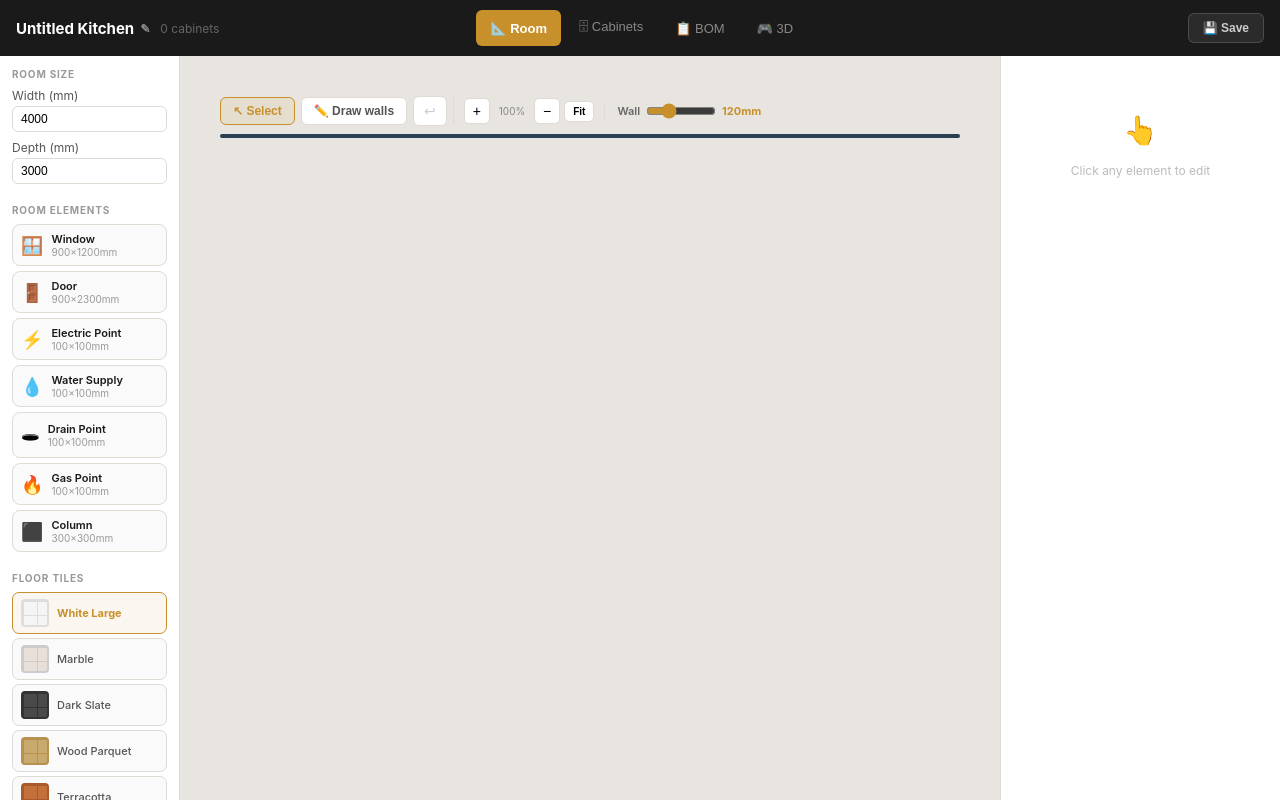
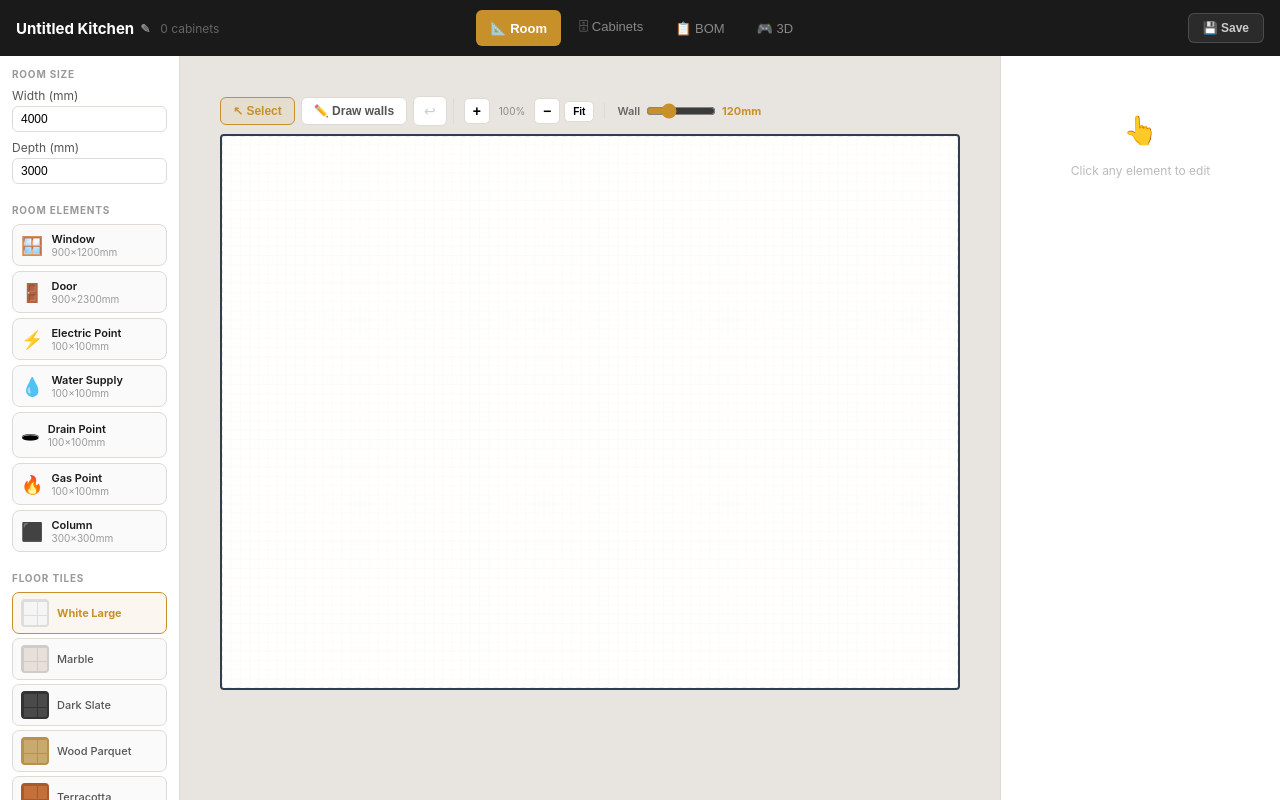
Before and after one commit to abuhmaidahmad/woodcalc, a React (Vite) app in the folder woodcalc_frontend/: page /kitchen-planner in a window 1280 px wide. Built offline with nearby package versions, Linux system fonts and the light colour scheme; sample sign-in values are in the browser's storage.

Commit message:
zoom pan canvas fixed wall snapping

```diff
--- a/woodcalc_frontend/src/features/kitchen_planner/RoomCanvas.jsx
+++ b/woodcalc_frontend/src/features/kitchen_planner/RoomCanvas.jsx
@@ -167,15 +167,15 @@ export default function RoomCanvas({
   const [wallSnapPreview, setWallSnapPreview] = useState(null)
   const [flipWinding, setFlipWinding] = useState(1)
 
-  // ─── Zoom & Pan state ───────────────────────────────────────────────────────
-  const [zoom, setZoom] = useState(1)
-  const [pan, setPan] = useState({ x: 0, y: 0 })
-  const [isPanning, setIsPanning] = useState(false)
-  const panStart = useRef(null)
-  const panOrigin = useRef(null)
+  // Zoom & Pan — stored as SVG viewBox values
+  const [vx, setVx] = useState(0)        // viewBox x
+  const [vy, setVy] = useState(0)        // viewBox y
+  const [vw, setVw] = useState(null)     // viewBox width (null = fit)
+  const [vh, setVh] = useState(null)     // viewBox height (null = fit)
+  const isPanningRef = useRef(false)
+  const panLastRef = useRef(null)
 
   const wallClickedRef = useRef(false)
-  const containerRef = useRef(null)
   const svgRef = useRef(null)
 
   useEffect(() => { if (hideToolbar) setMode('select') }, [hideToolbar])
@@ -185,68 +185,55 @@ export default function RoomCanvas({
   const wallPx = wallThickness * scale
   const winding = getWindingDirection(walls) * flipWinding
 
-  // ─── Convert screen coords → SVG coords (accounting for zoom/pan) ──────────
+  // Current viewBox dimensions — default to full canvas
+  const cvw = vw ?? W
+  const cvh = vh ?? H
+  const zoom = W / cvw  // zoom level relative to fit
+
+  // Convert screen coords to SVG coords using current viewBox
   const getSVGPos = useCallback((e) => {
-    const rect = containerRef.current.getBoundingClientRect()
-    const screenX = e.clientX - rect.left
-    const screenY = e.clientY - rect.top
-    // Reverse the transform: screen = pan + svgCoord * zoom * (containerSize/W or H)
-    const scaleX = rect.width / W
-    const scaleY = rect.height / H
-    const uniformScale = Math.min(scaleX, scaleY)
-    const offsetX = (rect.width - W * uniformScale) / 2
-    const offsetY = (rect.height - H * uniformScale) / 2
-    const svgX = (screenX - pan.x - offsetX) / (uniformScale * zoom)
-    const svgY = (screenY - pan.y - offsetY) / (uniformScale * zoom)
-    return { x: svgX, y: svgY }
-  }, [W, H, zoom, pan])
+    const svg = svgRef.current
+    if (!svg) return { x: 0, y: 0 }
+    const rect = svg.getBoundingClientRect()
+    const scaleX = cvw / rect.width
+    const scaleY = cvh / rect.height
+    return {
+      x: (e.clientX - rect.left) * scaleX + vx,
+      y: (e.clientY - rect.top) * scaleY + vy,
+    }
+  }, [cvw, cvh, vx, vy])
 
-  // ─── Zoom with mouse wheel ──────────────────────────────────────────────────
+  // Zoom toward a point in screen coords
+  const zoomAt = useCallback((screenX, screenY, factor) => {
+    const svg = svgRef.current
+    if (!svg) return
+    const rect = svg.getBoundingClientRect()
+    const scaleX = cvw / rect.width
+    const scaleY = cvh / rect.height
+    const svgX = (screenX - rect.left) * scaleX + vx
+    const svgY = (screenY - rect.top) * scaleY + vy
+    const newVw = Math.min(Math.max(cvw * factor, 50), W * 10)
+    const newVh = Math.min(Math.max(cvh * factor, 50), H * 10)
+    // Keep svgX/svgY under the mouse
+    setVx(svgX - (screenX - rect.left) * (newVw / rect.width))
+    setVy(svgY - (screenY - rect.top) * (newVh / rect.height))
+    setVw(newVw)
+    setVh(newVh)
+  }, [cvw, cvh, vx, vy, W, H])
+
+  // Mouse wheel zoom
   const handleWheel = useCallback((e) => {
     e.preventDefault()
-    const rect = containerRef.current.getBoundingClientRect()
-    const mouseX = e.clientX - rect.left
-    const mouseY = e.clientY - rect.top
-    const delta = e.deltaY > 0 ? 0.85 : 1.18
-    const newZoom = Math.min(Math.max(zoom * delta, 0.1), 10)
-    // Zoom toward mouse position
-    const zoomRatio = newZoom / zoom
-    setPan(p => ({
-      x: mouseX - zoomRatio * (mouseX - p.x),
-      y: mouseY - zoomRatio * (mouseY - p.y),
-    }))
-    setZoom(newZoom)
-  }, [zoom])
+    const factor = e.deltaY > 0 ? 1.18 : 0.85
+    zoomAt(e.clientX, e.clientY, factor)
+  }, [zoomAt])
 
   useEffect(() => {
-    const el = containerRef.current
+    const el = svgRef.current
     if (!el) return
     el.addEventListener('wheel', handleWheel, { passive: false })
     return () => el.removeEventListener('wheel', handleWheel)
   }, [handleWheel])
-
-  // ─── Pan with middle mouse or space+drag ───────────────────────────────────
-  const handleContainerMouseDown = useCallback((e) => {
-    if (e.button === 1 || (e.button === 0 && e.altKey)) {
-      e.preventDefault()
-      setIsPanning(true)
-      panStart.current = { x: e.clientX, y: e.clientY }
-      panOrigin.current = { ...pan }
-    }
-  }, [pan])
-
-  const handleContainerMouseMove = useCallback((e) => {
-    if (isPanning && panStart.current) {
-      const dx = e.clientX - panStart.current.x
-      const dy = e.clientY - panStart.current.y
-      setPan({ x: panOrigin.current.x + dx, y: panOrigin.current.y + dy })
-    }
-  }, [isPanning])
-
-  const handleContainerMouseUp = useCallback(() => {
-    setIsPanning(false)
-    panStart.current = null
-  }, [])
 
   const pushHistory = useCallback((newWalls) => {
     setHistory(h => [...h.slice(-20), newWalls])
@@ -262,11 +249,11 @@ export default function RoomCanvas({
     })
   }, [setWalls])
 
+  const snapThreshold = ENDPOINT_SNAP_DIST * 2 / zoom
+
   const getPreviewEnd = useCallback(() => {
     if (!startPoint || !mousePos) return null
-    // Increase snap threshold when zoomed out
-    const snapThresh = ENDPOINT_SNAP_DIST * 2 / zoom
-    const snapPt = findNearestEndpoint(mousePos.x, mousePos.y, walls, -1, snapThresh)
+    const snapPt = findNearestEndpoint(mousePos.x, mousePos.y, walls, -1, snapThreshold)
     if (snapPt && !lockedLength && !lockedAngle) {
       const len = ptDist(startPoint.x, startPoint.y, snapPt.x, snapPt.y)
       const halfT = (wallThickness * scale) / 2
@@ -287,7 +274,7 @@ export default function RoomCanvas({
     }
     const halfT = (wallThickness * scale) / 2
     return { x: startPoint.x + length * Math.cos(angle), y: startPoint.y + length * Math.sin(angle), innerLenMm: Math.max(0, Math.round((length - halfT * 2) / scale)), angleDeg: Math.round(radToDeg(angle)), snapped: false }
-  }, [startPoint, mousePos, walls, lockedLength, lockedAngle, wallThickness, scale, zoom])
+  }, [startPoint, mousePos, walls, lockedLength, lockedAngle, wallThickness, scale, snapThreshold])
 
   useEffect(() => {
     if (mode !== 'draw') return
@@ -347,15 +334,14 @@ export default function RoomCanvas({
   }, [mode, selected, selectedType, selectedWall, walls, pushHistory, undo, setCabinets, setElements])
 
   const handleCanvasClick = useCallback((e) => {
-    if (isPanning) return
+    if (isPanningRef.current) return
     if (wallClickedRef.current) { wallClickedRef.current = false; return }
     if (e.target !== svgRef.current && e.target.tagName !== 'svg') return
     if (mode === 'select') {
       setSelectedWall(null); setSelected(null); setSelectedType(null); return
     }
     const pos = getSVGPos(e)
-    const snapThresh = ENDPOINT_SNAP_DIST * 2 / zoom
-    const snapPt = findNearestEndpoint(pos.x, pos.y, walls, -1, snapThresh)
+    const snapPt = findNearestEndpoint(pos.x, pos.y, walls, -1, snapThreshold)
     const finalPos = snapPt || pos
     if (!startPoint) { setStartPoint(finalPos); return }
     const end = getPreviewEnd()
@@ -364,29 +350,47 @@ export default function RoomCanvas({
       setStartPoint({ x: end.x, y: end.y })
       setLockedLength(null); setLockedAngle(null); setInputVal(''); setInputMode(null)
     }
-  }, [mode, startPoint, getPreviewEnd, getSVGPos, walls, pushHistory, setSelected, setSelectedType, isPanning, zoom])
+  }, [mode, startPoint, getPreviewEnd, getSVGPos, walls, pushHistory, setSelected, setSelectedType, snapThreshold])
+
+  const handleMouseDown = useCallback((e) => {
+    // Middle mouse or Alt+left = pan
+    if (e.button === 1 || (e.button === 0 && e.altKey)) {
+      e.preventDefault()
+      isPanningRef.current = true
+      panLastRef.current = getSVGPos(e)
+    }
+  }, [getSVGPos])
 
   const handleMouseMove = useCallback((e) => {
-    if (isPanning) return
     const pos = getSVGPos(e)
+
+    // Pan
+    if (isPanningRef.current && panLastRef.current) {
+      const dx = pos.x - panLastRef.current.x
+      const dy = pos.y - panLastRef.current.y
+      setVx(v => v - dx)
+      setVy(v => v - dy)
+      // Don't update panLastRef since viewBox changed
+      return
+    }
+
     const rawX = pos.x, rawY = pos.y
     setMousePos({ x: rawX, y: rawY })
-    const snapThresh = ENDPOINT_SNAP_DIST * 2 / zoom
-    if (mode === 'draw' && startPoint) setEndpointSnap(findNearestEndpoint(rawX, rawY, walls, -1, snapThresh))
+    if (mode === 'draw' && startPoint) setEndpointSnap(findNearestEndpoint(rawX, rawY, walls, -1, snapThreshold))
     if (!dragging) return
 
     if (dragging.type === 'wall') {
       const dx = rawX - dragStart.x, dy = rawY - dragStart.y
       const orig = dragging.origWall
       const nx1 = orig.x1 + dx, ny1 = orig.y1 + dy, nx2 = orig.x2 + dx, ny2 = orig.y2 + dy
-      const s1 = findNearestEndpoint(nx1, ny1, walls, dragging.index, snapThresh)
-      const s2 = findNearestEndpoint(nx2, ny2, walls, dragging.index, snapThresh)
+      const s1 = findNearestEndpoint(nx1, ny1, walls, dragging.index, snapThreshold)
+      const s2 = findNearestEndpoint(nx2, ny2, walls, dragging.index, snapThreshold)
       let fx1 = nx1, fy1 = ny1, fx2 = nx2, fy2 = ny2
       if (s1) { fx2 += s1.x - nx1; fy2 += s1.y - ny1; fx1 = s1.x; fy1 = s1.y }
       else if (s2) { fx1 += s2.x - nx2; fy1 += s2.y - ny2; fx2 = s2.x; fy2 = s2.y }
       setWalls(p => p.map((w, i) => i === dragging.index ? { x1: fx1, y1: fy1, x2: fx2, y2: fy2 } : w))
     } else if (dragging.type === 'endpoint') {
-      const snapPt = findNearestEndpoint(rawX, rawY, walls, dragging.wallIndex, snapThresh)
+      const snapPt = findNearestEndpoint(rawX, rawY, walls, dragging.wallIndex, snapThreshold)
       const fx = snapPt ? snapPt.x : rawX, fy = snapPt ? snapPt.y : rawY
       setWalls(p => p.map((w, i) => i !== dragging.wallIndex ? w : dragging.ep === 0 ? { ...w, x1: fx, y1: fy } : { ...w, x2: fx, y2: fy }))
     } else if (dragging.type === 'element') {
@@ -462,9 +466,11 @@ export default function RoomCanvas({
       if (!snappedY) finalY = Math.round(rawCabY / (GRID * scale)) * (GRID * scale)
       setCabinets(p => p.map(c => c.id === dragging.id ? { ...c, x: Math.max(0, finalX / scale), y: Math.max(0, finalY / scale) } : c))
     }
-  }, [dragging, dragStart, dragCorner, mode, startPoint, walls, wallThickness, scale, W, H, elements, cabinets, setWalls, setCabinets, setElements, isPanning, zoom, getSVGPos])
+  }, [dragging, dragStart, dragCorner, mode, startPoint, walls, wallThickness, scale, elements, cabinets, setWalls, setCabinets, setElements, getSVGPos, snapThreshold, zoom])
 
   const handleMouseUp = useCallback(() => {
+    isPanningRef.current = false
+    panLastRef.current = null
     if (dragging && (dragging.type === 'wall' || dragging.type === 'endpoint')) setHistory(h => [...h.slice(-20), walls])
     setDragging(null); setDragStart(null); setDragCorner(null); setWallSnapPreview(null)
   }, [dragging, walls])
@@ -507,6 +513,8 @@ export default function RoomCanvas({
     setEditingWall(null); setEditingLenVal(null)
   }, [editingWall, editingLenVal, walls, wallThickness, scale, pushHistory])
 
+  const fitView = () => { setVx(0); setVy(0); setVw(null); setVh(null) }
+
   const gridLines = []
   if (showGrid) {
     for (let x = 0; x <= W; x += GRID * scale) {
@@ -518,9 +526,7 @@ export default function RoomCanvas({
   }
 
   const previewEnd = getPreviewEnd()
-
-  // ─── Compute SVG transform for zoom/pan ────────────────────────────────────
-  const svgTransform = `translate(${pan.x}px, ${pan.y}px) scale(${zoom})`
+  const viewBox = `${vx} ${vy} ${cvw} ${cvh}`
 
   return (
     <div style={{ flex: 1, display: 'flex', flexDirection: 'column', minHeight: 0 }}>
@@ -546,10 +552,10 @@ export default function RoomCanvas({
           )}
           {/* Zoom controls */}
           <div style={{ display: 'flex', alignItems: 'center', gap: 4, borderLeft: '1px solid #E0DAD4', paddingLeft: 10 }}>
-            <button onClick={() => setZoom(z => Math.min(z * 1.3, 10))} style={{ padding: '4px 8px', borderRadius: 5, border: '1px solid #E0DAD4', background: '#fff', cursor: 'pointer', fontSize: 14 }}>+</button>
+            <button onClick={() => zoomAt(W/2, H/2, 0.77)} style={{ padding: '4px 8px', borderRadius: 5, border: '1px solid #E0DAD4', background: '#fff', cursor: 'pointer', fontSize: 14, fontWeight: 700 }}>+</button>
             <span style={{ fontSize: 10, color: '#888', minWidth: 36, textAlign: 'center' }}>{Math.round(zoom * 100)}%</span>
-            <button onClick={() => setZoom(z => Math.max(z * 0.77, 0.1))} style={{ padding: '4px 8px', borderRadius: 5, border: '1px solid #E0DAD4', background: '#fff', cursor: 'pointer', fontSize: 14 }}>−</button>
-            <button onClick={() => { setZoom(1); setPan({ x: 0, y: 0 }) }} style={{ padding: '4px 8px', borderRadius: 5, border: '1px solid #E0DAD4', background: '#fff', cursor: 'pointer', fontSize: 10, fontWeight: 600 }}>Fit</button>
+            <button onClick={() => zoomAt(W/2, H/2, 1.3)} style={{ padding: '4px 8px', borderRadius: 5, border: '1px solid #E0DAD4', background: '#fff', cursor: 'pointer', fontSize: 14, fontWeight: 700 }}>−</button>
+            <button onClick={fitView} style={{ padding: '4px 8px', borderRadius: 5, border: '1px solid #E0DAD4', background: '#fff', cursor: 'pointer', fontSize: 10, fontWeight: 600 }}>Fit</button>
           </div>
           {mode === 'draw' && startPoint && (
             <span style={{ fontSize: 11, color: '#555', background: '#f8f8f8', padding: '4px 10px', borderRadius: 6, border: '1px solid #eee' }}>
@@ -558,7 +564,7 @@ export default function RoomCanvas({
                : <>Type length · Tab angle · Enter · Esc cancel · Alt+drag to pan</>}
             </span>
           )}
-          {mode === 'draw' && !startPoint && <span style={{ fontSize: 11, color: '#888' }}>Click to place first point · Scroll to zoom · Alt+drag to pan</span>}
+          {mode === 'draw' && !startPoint && <span style={{ fontSize: 11, color: '#888' }}>Click to place · Scroll to zoom · Alt+drag to pan</span>}
           {mode === 'select' && selectedWall !== null && (
             <button onClick={() => { pushHistory(walls.filter((_, i) => i !== selectedWall)); setSelectedWall(null) }}
               style={{ padding: '6px 12px', borderRadius: 6, border: '1.5px solid #FECACA', background: '#FEF2F2', color: '#E74C3C', fontSize: 12, fontWeight: 600, cursor: 'pointer' }}>
@@ -605,27 +611,19 @@ export default function RoomCanvas({
           )}
         </div>
       )}
-
-      {/* Canvas container with zoom/pan */}
-      <div
-        ref={containerRef}
-        style={{ flex: 1, minHeight: 0, overflow: 'hidden', position: 'relative', background: '#E8E4DF', borderRadius: 4, border: '2px solid #2c3e50', cursor: isPanning ? 'grabbing' : mode === 'draw' ? 'crosshair' : 'default' }}
-        onMouseDown={handleContainerMouseDown}
-        onMouseMove={handleContainerMouseMove}
-        onMouseUp={handleContainerMouseUp}
-        onMouseLeave={handleContainerMouseUp}
-      >
-        <div style={{ position: 'absolute', inset: 0, display: 'flex', alignItems: 'center', justifyContent: 'center', pointerEvents: 'none' }}>
-          <div style={{ transform: svgTransform, transformOrigin: '0 0', pointerEvents: 'auto' }}>
+      <div style={{ flex: 1, minHeight: 0 }}>
         <svg
           ref={svgRef}
-              width={W}
-              height={H}
-              viewBox={`0 0 ${W} ${H}`}
-              style={{ background: '#fff', display: 'block' }}
+          width="100%"
+          height="100%"
+          viewBox={viewBox}
+          preserveAspectRatio="xMidYMid meet"
+          style={{ background: '#fff', border: '2px solid #2c3e50', borderRadius: 4, cursor: isPanningRef.current ? 'grabbing' : mode === 'draw' ? 'crosshair' : 'default', display: 'block' }}
           onClick={handleCanvasClick}
+          onMouseDown={handleMouseDown}
           onMouseMove={handleMouseMove}
           onMouseUp={handleMouseUp}
+          onMouseLeave={handleMouseUp}
         >
           {gridLines}
           <rect x={0} y={0} width={W} height={H} fill="none" stroke="#ddd" strokeWidth={1} strokeDasharray="4,4" />
@@ -696,7 +694,5 @@ export default function RoomCanvas({
         </svg>
       </div>
     </div>
-      </div>
-    </div>
   )
 }
```
Lines whose indentation alone changed are shown as unchanged.
